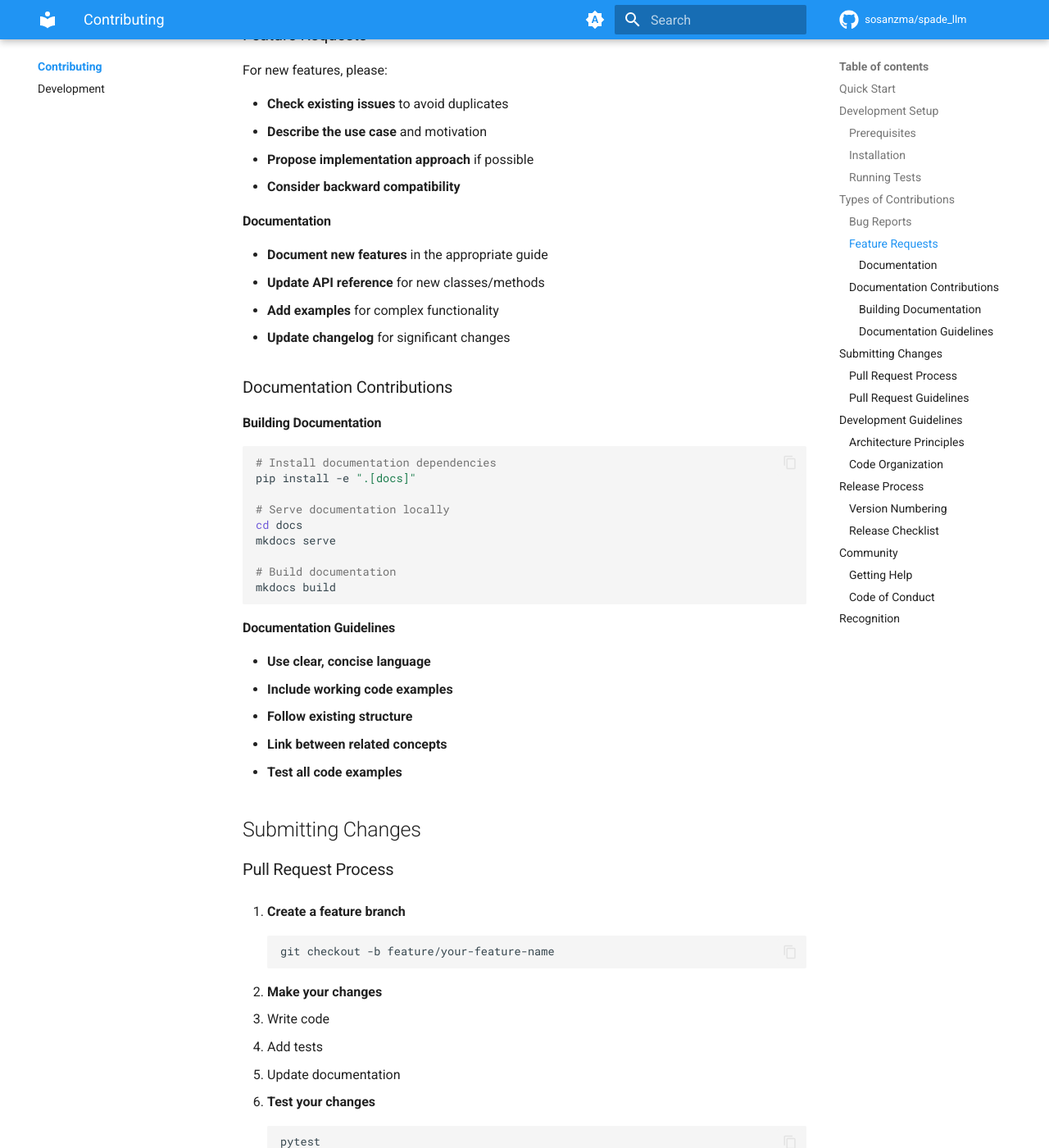
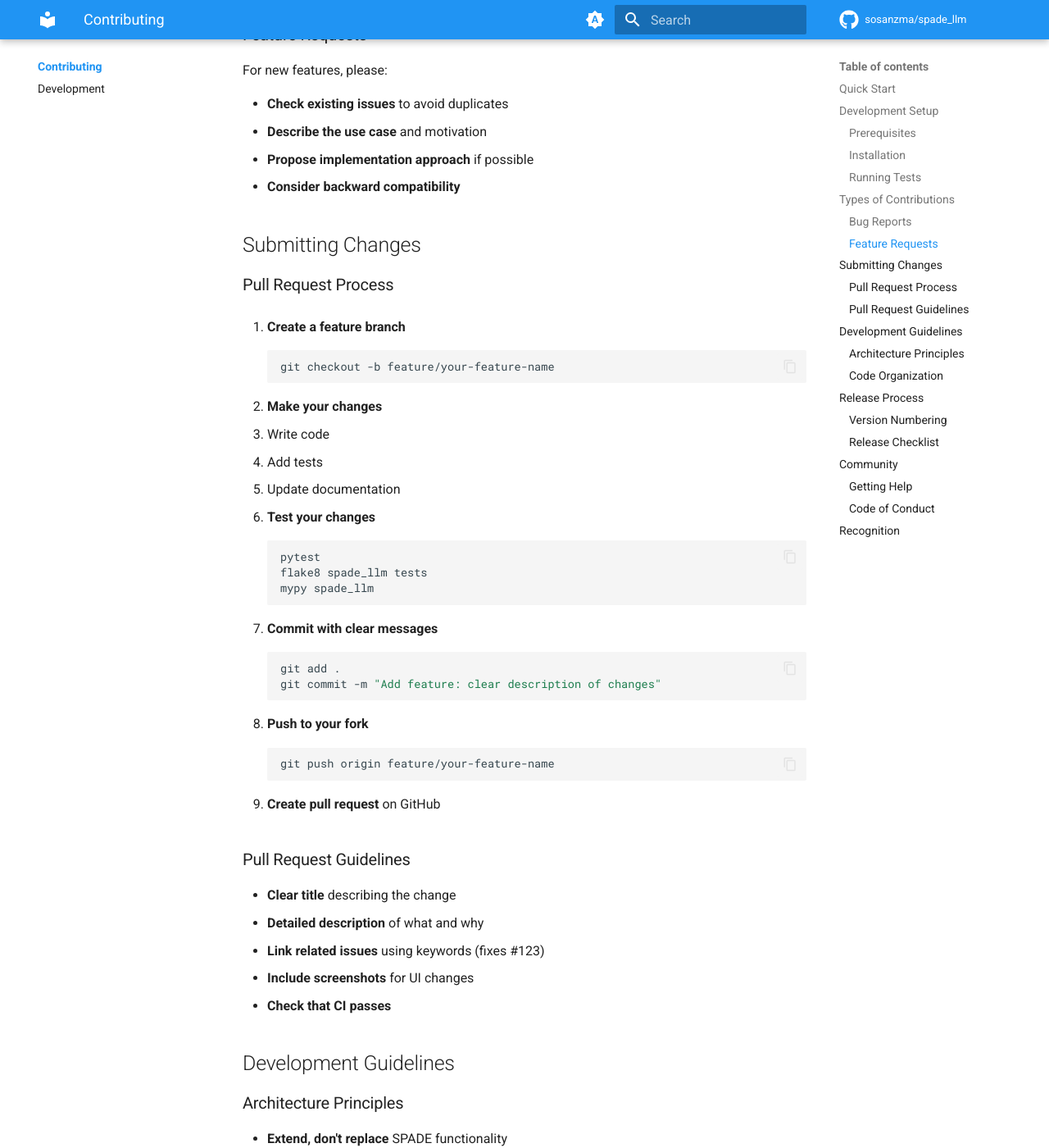
Before and after one commit to sosanzma/spade_llm, an MkDocs documentation site: the page built from docs/docs/contributing/index.md, in a window 1280 px wide and 1400 px high, scrolled down 1766 px. Shown: the whole window at 82% size. Built offline with MkDocs 1.6.1 and Material for MkDocs 9.7.7, drawn with Linux system fonts in a browser that asks for light colours; comment, search, counter and statistics services are not loaded.

````diff
--- a/docs/docs/contributing/index.md
+++ b/docs/docs/contributing/index.md
@@ -73,37 +73,6 @@
 - **Describe the use case** and motivation
 - **Propose implementation approach** if possible
 - **Consider backward compatibility**
-
-#### Documentation
-
-- **Document new features** in the appropriate guide
-- **Update API reference** for new classes/methods
-- **Add examples** for complex functionality
-- **Update changelog** for significant changes
-
-### Documentation Contributions
-
-#### Building Documentation
-
-```bash
-# Install documentation dependencies
-pip install -e ".[docs]"
-
-# Serve documentation locally
-cd docs
-mkdocs serve
-
-# Build documentation
-mkdocs build
-```
-
-#### Documentation Guidelines
-
-- **Use clear, concise language**
-- **Include working code examples**
-- **Follow existing structure**
-- **Link between related concepts**
-- **Test all code examples**
 
 ## Submitting Changes
 
````
Also changed, not shown: 1 other file.
